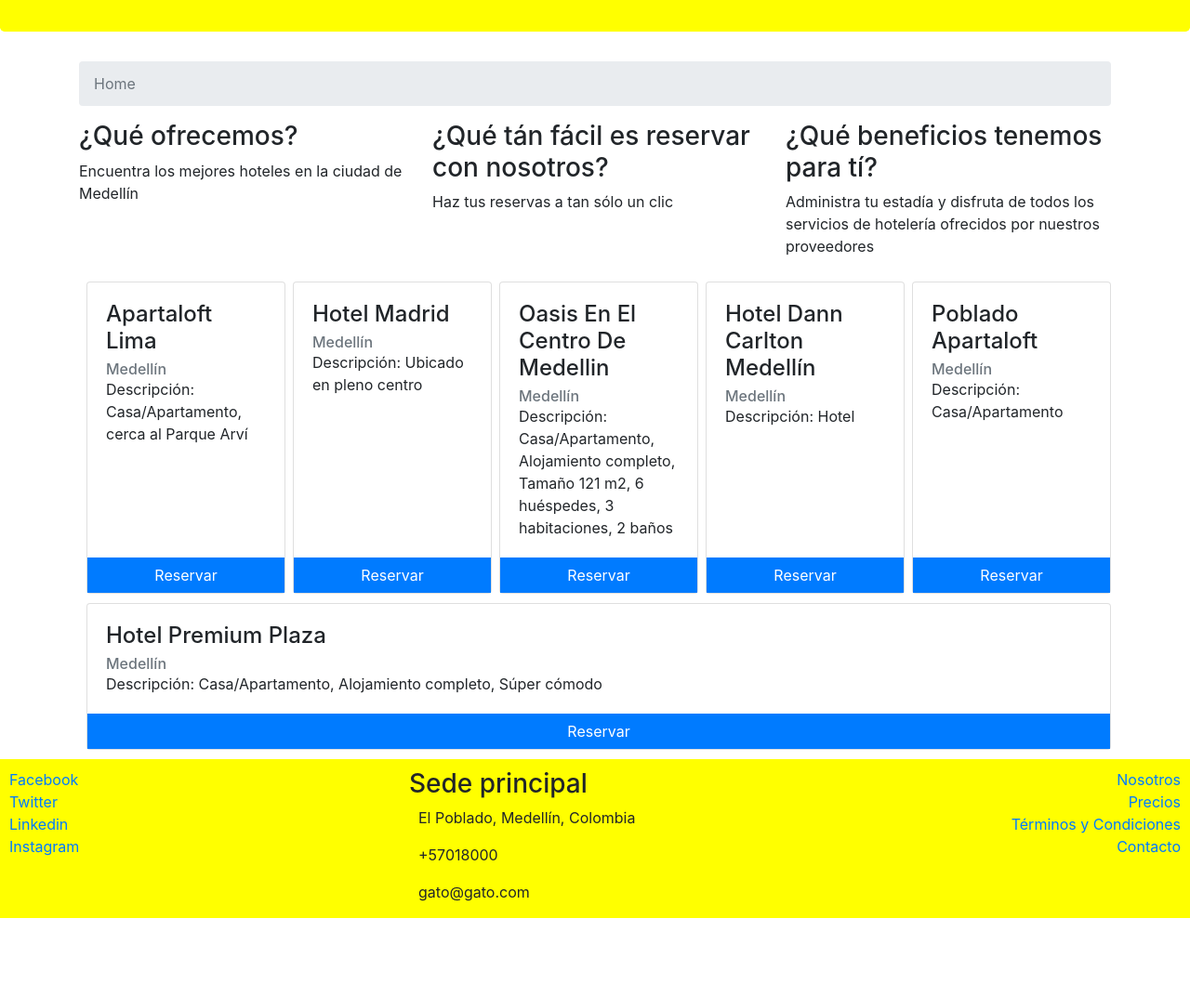
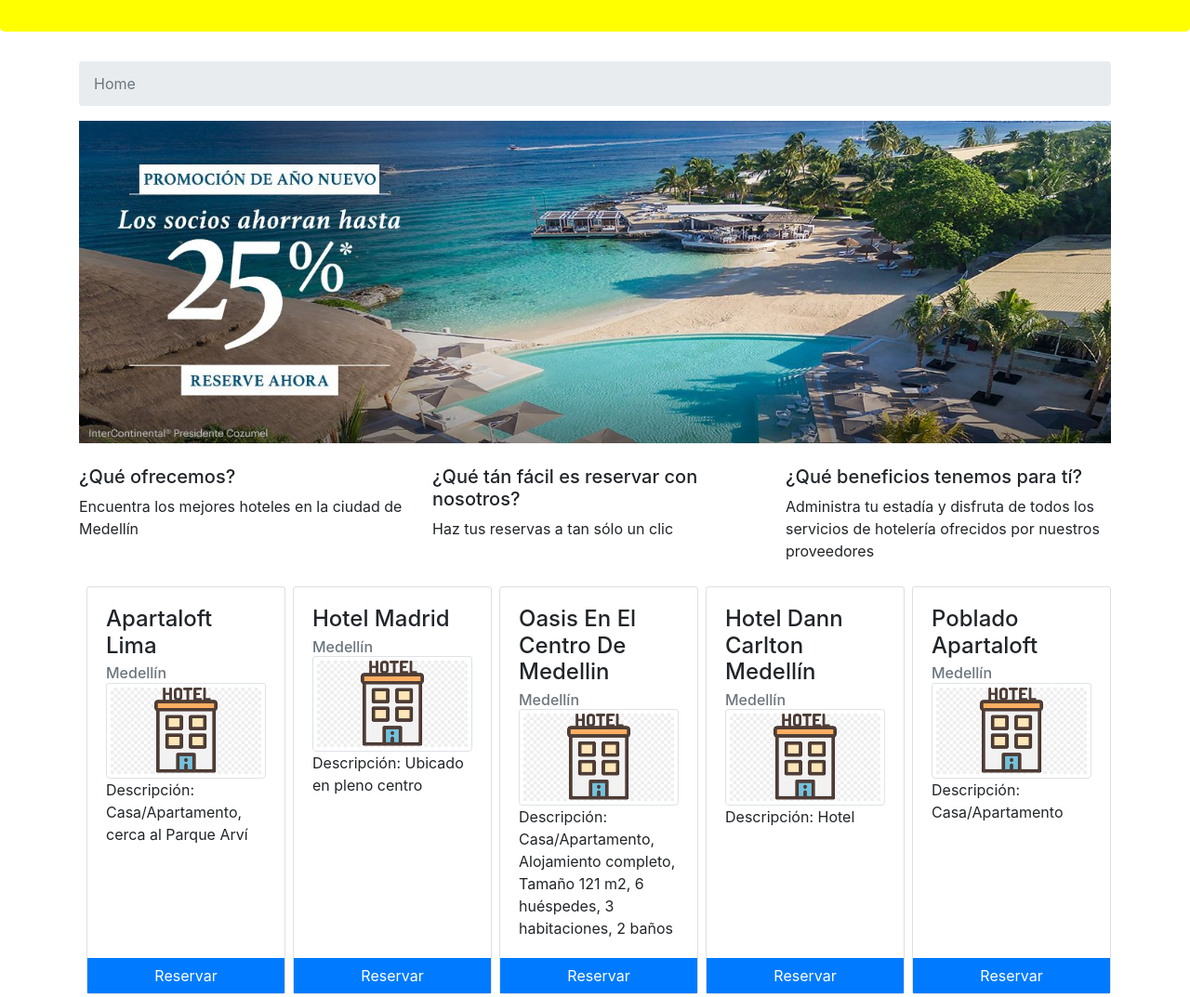
Before and after one commit to vmauricio93/guia-hoteles, a website: page index.html in a window 1280 px wide. Shown: the part 200-1273 px from the top of the page at 93% size. Before the commit the page ends 1188 px from the top, so only its background shows below. Drawn offline with nearby package versions, Linux system fonts and the light colour scheme; a web font is replaced by a local one.

Commit message:
añadir imagenes"

```diff
--- a/index.html
+++ b/index.html
@@ -36,18 +36,19 @@
 			<ol class="breadcrumb">
 				<li class="breadcrumb-item active" aria-current="page">Home</li>
 			</ol>
-		</nav>
+    </nav>
+    <img class="img-fluid mb-4" src="./images/banner.jpg" alt="banner promo">
 		<div class="row">
 			<div class="col-4">
-				<h3>¿Qué ofrecemos?</h3>
+				<h5>¿Qué ofrecemos?</h5>
 				<p>Encuentra los mejores hoteles en la ciudad de Medellín</p>
 			</div>
 			<div class="col-4">
-				<h3>¿Qué tán fácil es reservar con nosotros?</h3>
+				<h5>¿Qué tán fácil es reservar con nosotros?</h5>
 				<p>Haz tus reservas a tan sólo un clic</p>
 			</div>
 			<div class="col-4">
-				<h3>¿Qué beneficios tenemos para tí?</h3>
+				<h5>¿Qué beneficios tenemos para tí?</h5>
 				<p>Administra tu estadía y disfruta de todos los servicios de hotelería ofrecidos por nuestros proveedores</p>
 			</div>
 		</div>
@@ -56,7 +57,7 @@
 				<div class="card-body">
           <h4 class="card-title">Poblado Apartaloft</h4>
           <h6 class="card-subtitle text-muted">Medellín</h6>
-          <!-- <img class="card-img-top" src="./images/hotel.png" alt="hotel img"> -->
+          <img class="card-img-top img-thumbnail" src="./images/hotel.png" alt="hotel img" style="max-width: 200px">
 					<p class="card-text">Descripción: Casa/Apartamento</p>
 				</div>
 				<div>
@@ -67,6 +68,7 @@
 				<div class="card-body">
           <h4 class="card-title">Hotel Dann Carlton Medellín</h4>
           <h6 class="card-subtitle text-muted">Medellín</h6>
+          <img class="card-img-top img-thumbnail" src="./images/hotel.png" alt="hotel img" style="max-width: 200px">
           <p class="card-text">Descripción: Hotel</p>
 				</div>
 				<div>
@@ -77,6 +79,7 @@
 				<div class="card-body">
           <h4 class="card-title">Oasis En El Centro De Medellin</h4>
           <h6 class="card-subtitle text-muted">Medellín</h6>
+          <img class="card-img-top img-thumbnail" src="./images/hotel.png" alt="hotel img" style="max-width: 200px">
 					<p class="card-text">Descripción: Casa/Apartamento, Alojamiento completo, Tamaño 121 m2, 6 huéspedes, 3 habitaciones, 2 baños</p>
 				</div>
 				<div>
@@ -87,6 +90,7 @@
 				<div class="card-body">
           <h4 class="card-title">Hotel Madrid</h4>
           <h6 class="card-subtitle text-muted">Medellín</h6>
+          <img class="card-img-top img-thumbnail" src="./images/hotel.png" alt="hotel img" style="max-width: 200px">
 					<p class="card-text">Descripción: Ubicado en pleno centro</p>
 				</div>
 				<div>
@@ -97,6 +101,7 @@
 				<div class="card-body">
           <h4 class="card-title">Apartaloft Lima</h4>
           <h6 class="card-subtitle text-muted">Medellín</h6>
+          <img class="card-img-top img-thumbnail" src="./images/hotel.png" alt="hotel img" style="max-width: 200px">
 					<p class="card-text">Descripción: Casa/Apartamento, cerca al Parque Arví</p>
 				</div>
 				<div>
@@ -107,6 +112,7 @@
 				<div class="card-body">
           <h4 class="card-title">Hotel Premium Plaza</h4>
           <h6 class="card-subtitle text-muted">Medellín</h6>
+          <img class="card-img-top img-thumbnail" src="./images/hotel.png" alt="hotel img" style="max-width: 200px">
 					<p class="card-text">Descripción: Casa/Apartamento, Alojamiento completo, Súper cómodo</p>
 				</div>
 				<div>
```
Also changed, not shown: images/banner.jpg (added).
